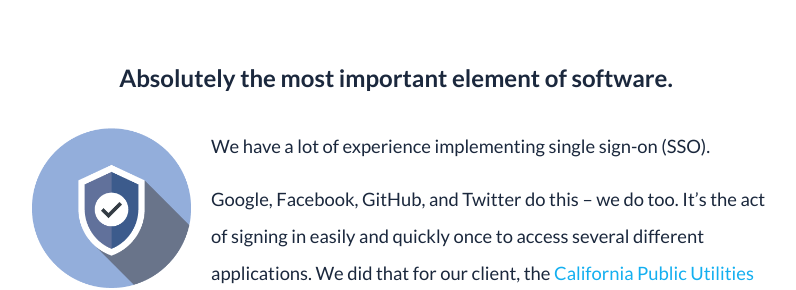
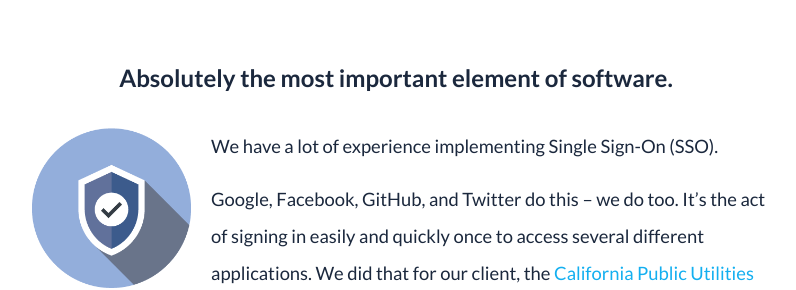
Before and after one commit to bgsoftware/company-site, a Jekyll site: the page built from capabilities/security.html, in a window 1280 px wide, cut to the strip 586-876 px from the top of the page. Shown: the whole strip, without its empty margins (244-1040 px from the left). Built offline with Jekyll 4.4.1, drawn with Linux system fonts in a browser that asks for light colours; comment, search, counter and statistics services are not loaded.

```diff
--- a/capabilities/security.html
+++ b/capabilities/security.html
@@ -12,7 +12,7 @@ title: Security
 
 subtitle: "Absolutely the most important element of software."
 
-text: '<p>We have a lot of experience implementing single sign-on (SSO).</p>
+text: '<p>We have a lot of experience implementing Single Sign-On (SSO).</p>
 <p>Google, Facebook, GitHub, and Twitter do this – we do too. It’s the act of signing in easily and quickly once to
 access several different applications. We did that for our client, the
 <a href="/case-studies/cpuc.html" class="color-teal hover-color-dark-blue">California Public Utilities Commission (CPUC)</a>
```
